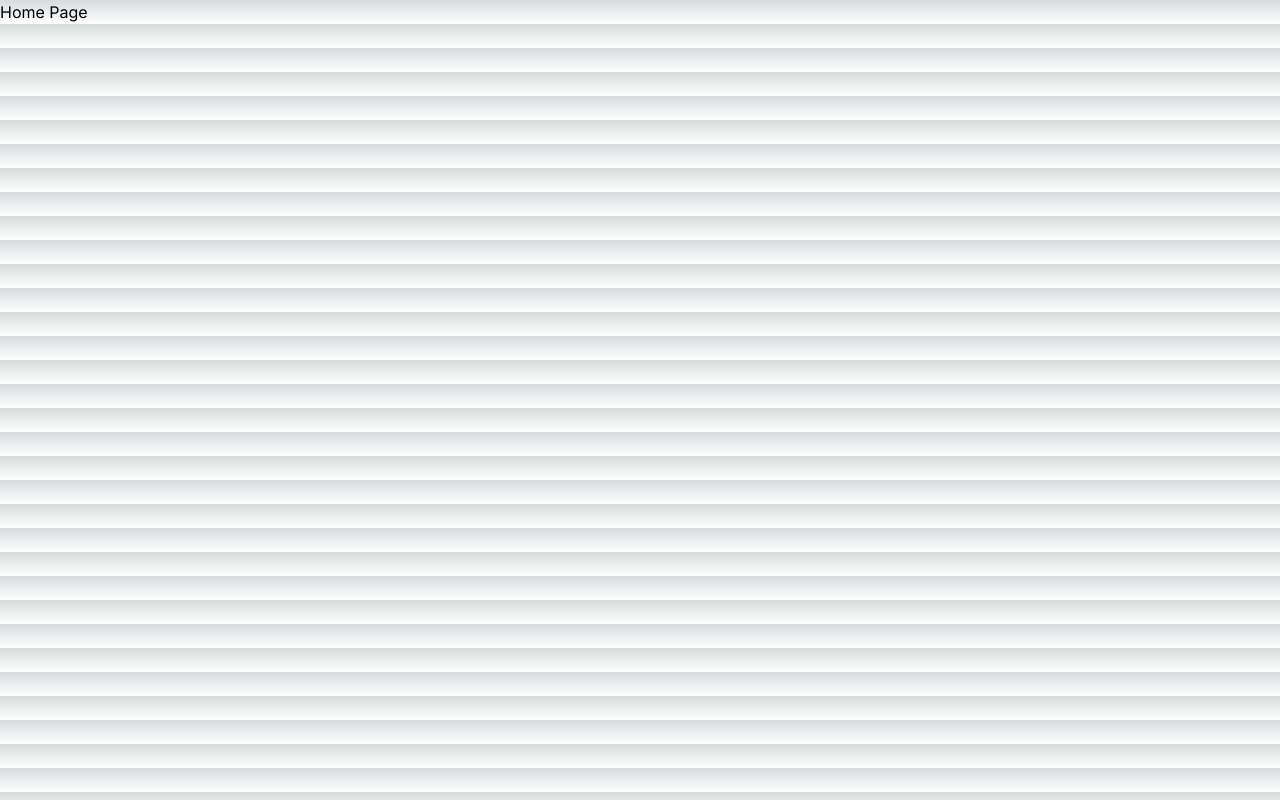
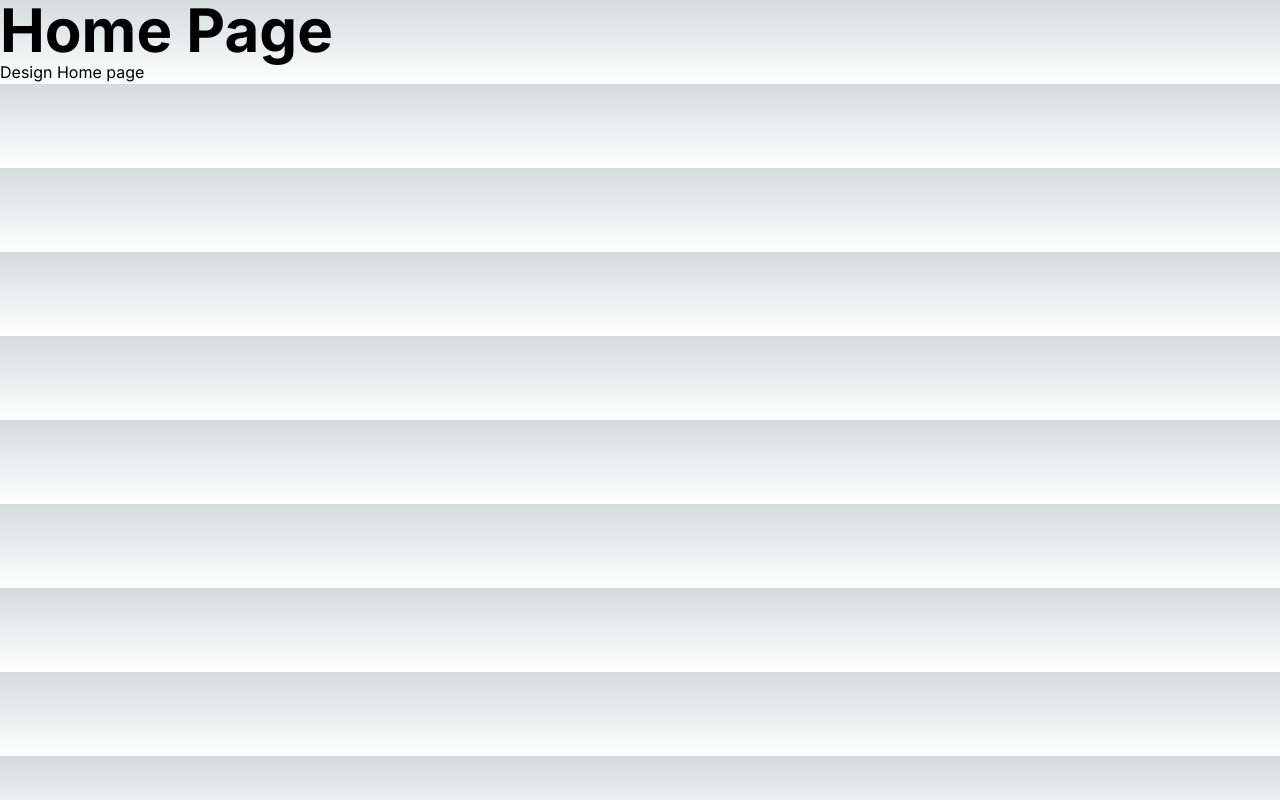
Before and after one commit to OmVasudev/Let-sGit, a Next.js app: page /home in a window 1280 px wide. Built offline with nearby package versions, Linux system fonts and the light colour scheme.

Commit message:
modified home

```diff
--- a/app/home/page.js
+++ b/app/home/page.js
@@ -5,7 +5,8 @@
 const HomePage = () => {
   return (
     <div>
-      <h1>Home Page</h1>
+      <h1 className="text-6xl font-bold">Home Page</h1>
+      <p>Design Home page</p>
     </div>
   );
 };
```
